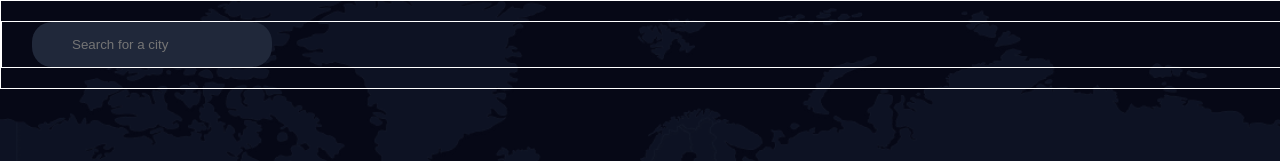
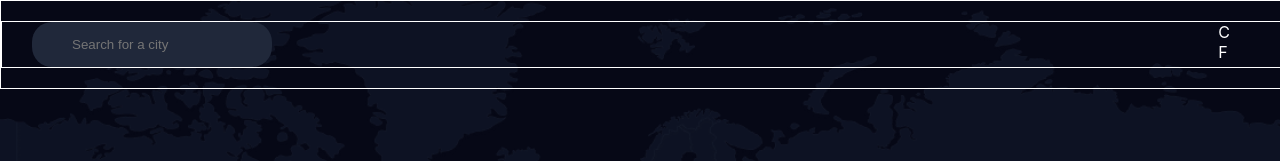
Before and after one commit to devchallenges-io-challenges/weather_app, a React (Create React App) app: page / in a window 1280 px wide. Shown: the top 161 px of the page. Built offline with nearby package versions, Linux system fonts and the light colour scheme.

Commit message:
Adding in a toggle button for celcius to farenheit

```diff
--- a/src/App.css
+++ b/src/App.css
@@ -1,6 +1,6 @@
 *,
 html {
-  overflow-x: hidden;
+  /* overflow-x: hidden; */
 }
 
 .App {
--- a/src/CSS/Nav.css
+++ b/src/CSS/Nav.css
@@ -18,3 +18,8 @@
     border-radius: 20px;
     padding-left: 40px;
 }
+
+.temp-selector {
+    position: absolute;
+    right: 25px;
+}
--- a/src/CSS/Temp-Selector.css
+++ b/src/CSS/Temp-Selector.css
@@ -0,0 +1,3 @@
+.temp-selector {
+    color: white;
+}
--- a/src/Components/Nav.js
+++ b/src/Components/Nav.js
@@ -1,5 +1,6 @@
 import react, { useState, useEffect } from 'react';
 import "../CSS/Nav.css";
+import TempSelector from './Temp-Selector';
 
 export default function Nav() {
     return (
@@ -9,7 +10,7 @@ export default function Nav() {
                     <input type='text' placeholder='Search for a city' />
                 </div>
                 <div className='temp-selector'>
-
+                    <TempSelector />
                 </div>
             </div>
 
--- a/src/Components/Temp-Selector.js
+++ b/src/Components/Temp-Selector.js
@@ -0,0 +1,20 @@
+import react, { useState, useEffect } from 'react';
+import "../CSS/Temp-Selector.css";
+
+export default function TempSelector() {
+    const [isFahrenheit, setIsFahrenheit] = useState(true);
+
+    const handleToggle = () => {
+        setIsFahrenheit(prevState => !prevState);
+    };
+
+    return (
+        <div className='temp-selector'>
+            <div className='temp-selector-container'>
+                <div className='slider'></div>
+                <div className='celcius'>C</div>
+                <div className='fahrenheit'>F</div>
+            </div>
+        </div>
+    );
+}
```
